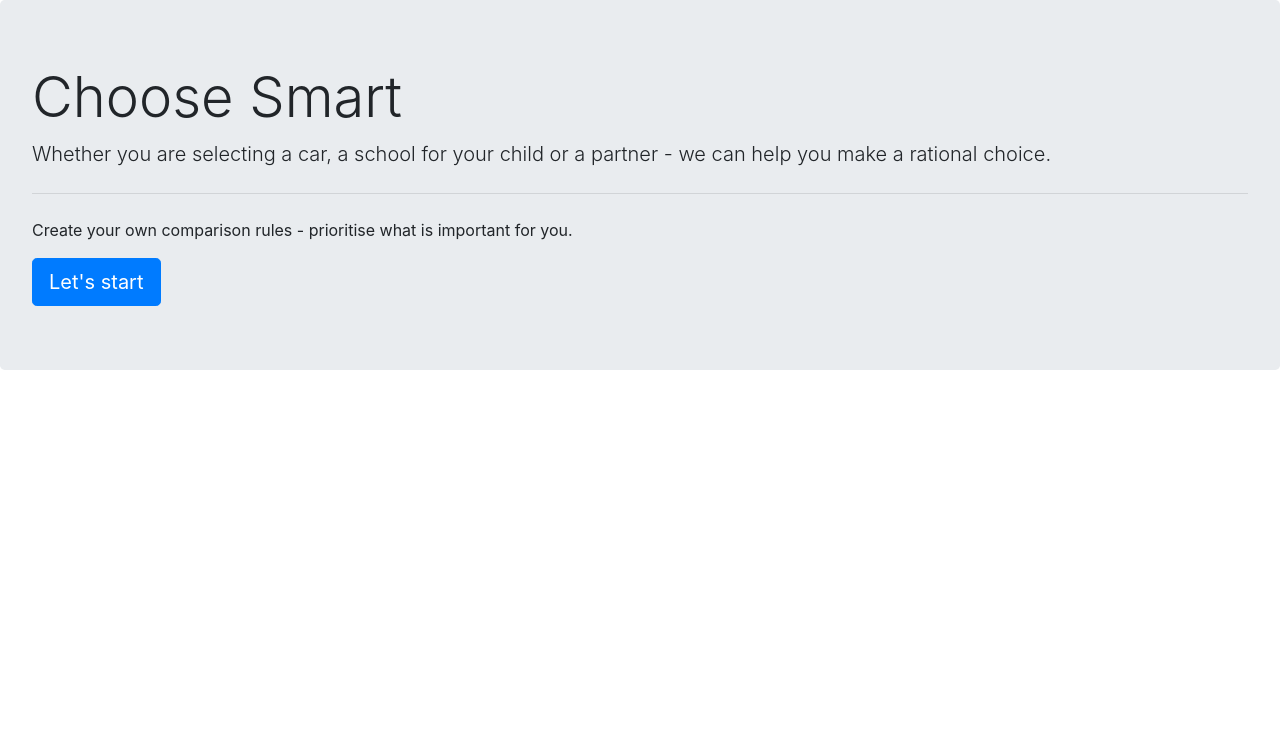
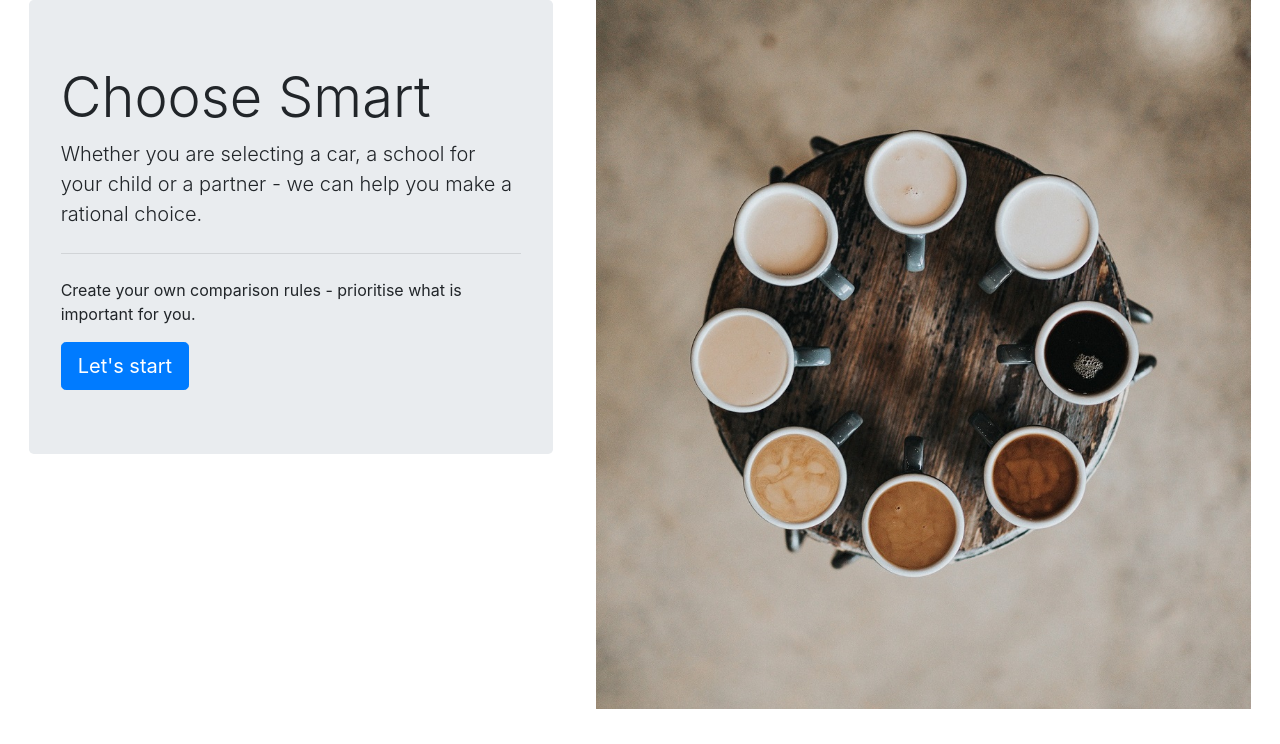
Before and after one commit to koleaby4/smart-choice, a Flask app: page / in a window 1280 px wide. Shown: the part 56-800 px from the top of the page. Run offline with Flask 2, Linux system fonts and the light colour scheme; some libraries are stand-ins or nearby versions.

Commit message:
Add image to index.html

```diff
--- /dev/null
+++ b/static/styles.css
@@ -0,0 +1,14 @@
+#jumbotron {
+  width: 40%;
+  height: 100%;
+}
+
+.row {
+  display: flex;
+  justify-content: space-evenly;
+}
+
+.choice-image {
+  width: 50%;
+  /* height: 100%; */
+}
--- a/templates/index.html
+++ b/templates/index.html
@@ -2,13 +2,19 @@
 
 {% block content %}
 
-<div class="jumbotron">
-    <h1 class="display-4">Choose Smart</h1>
-    <p class="lead">Whether you are selecting a car, a school for your child or a partner
-        - we can help you make a rational choice.</p>
-    <hr class="my-4">
-    <p>Create your own comparison rules - prioritise what is important for you.</p>
-    <a href="{{url_for('rules')}}" class="btn btn-primary btn-lg" id="start-cta-button" role="button">Let's start</a>
+<div class="row">
+
+    <span class="jumbotron" id="jumbotron">
+        <h1 class="display-4">Choose Smart</h1>
+        <p class="lead">Whether you are selecting a car, a school for your child or a partner
+            - we can help you make a rational choice.</p>
+        <hr class="my-4">
+        <p>Create your own comparison rules - prioritise what is important for you.</p>
+        <a href="{{url_for('rules')}}" class="btn btn-primary btn-lg" id="start-cta-button" role="button">Let's
+            start</a>
+    </span>
+    <img src="{{url_for('static', filename='choice_of_coffee_small.jpg')}}" class="img-fluid choice-image"
+        alt="Responsive image">
+
 </div>
-
 {% endblock content %}
```
Also changed, not shown: README.md, static/choice_of_coffee_small.jpg (added).
